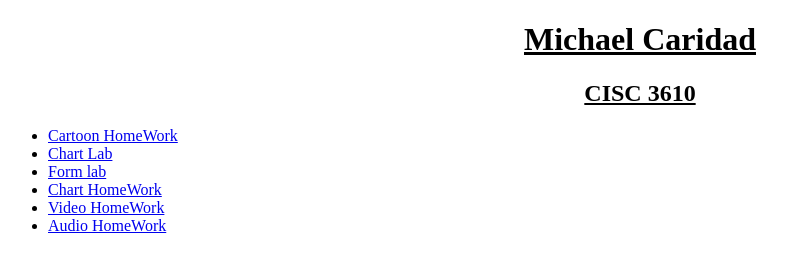
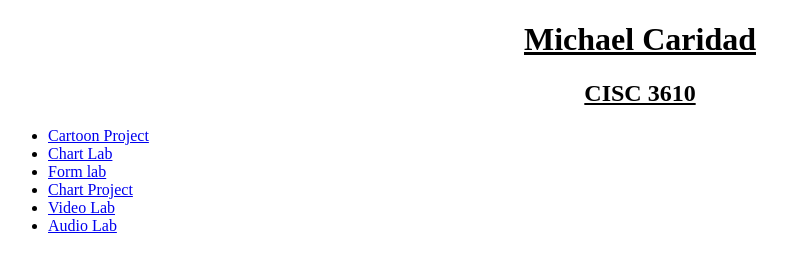
Before and after one commit to mich809/mich809.github.io, a plain HTML site: page index.html in a window 1280 px wide. Shown: the whole page, without its empty margins (0-787 px from the left). Drawn offline with Linux system fonts and the light colour scheme.

Commit message:
Update index.html

```diff
--- a/index.html
+++ b/index.html
@@ -12,12 +12,12 @@
     <h2>CISC 3610</h2>
 
     <ul>
-      <li><a href="hw1.html">Cartoon HomeWork</a></li>
+      <li><a href="hw1.html">Cartoon Project</a></li>
       <li><a href="lab1.html">Chart Lab</a></li>
       <li><a href="Form.html">Form lab</a></li>
-      <li><a href="Doughtnut.html">Chart HomeWork</a></li>
-      <li><a href="Video Lab/videoLab.html">Video HomeWork</a></li>
-      <li><a href="Audio Lab/AudioLab.html">Audio HomeWork</a></li>
+      <li><a href="Doughtnut.html">Chart Project</a></li>
+      <li><a href="Video Lab/videoLab.html">Video Lab</a></li>
+      <li><a href="Audio Lab/AudioLab.html">Audio Lab</a></li>
     </ul>
   </body>
 </html>
```
